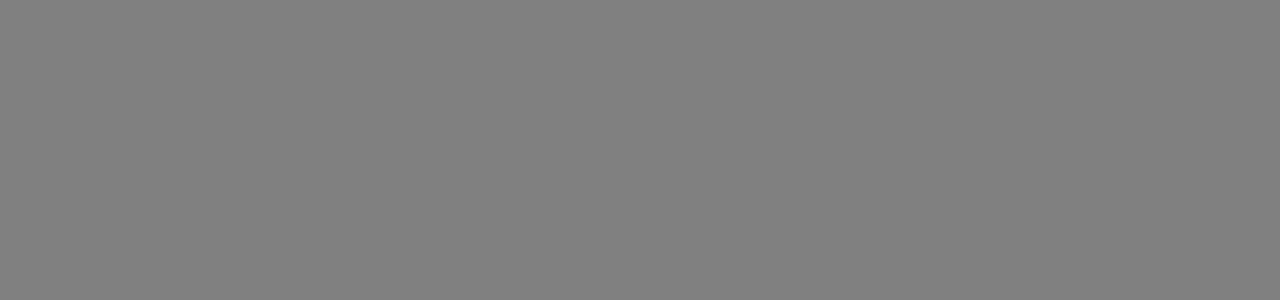
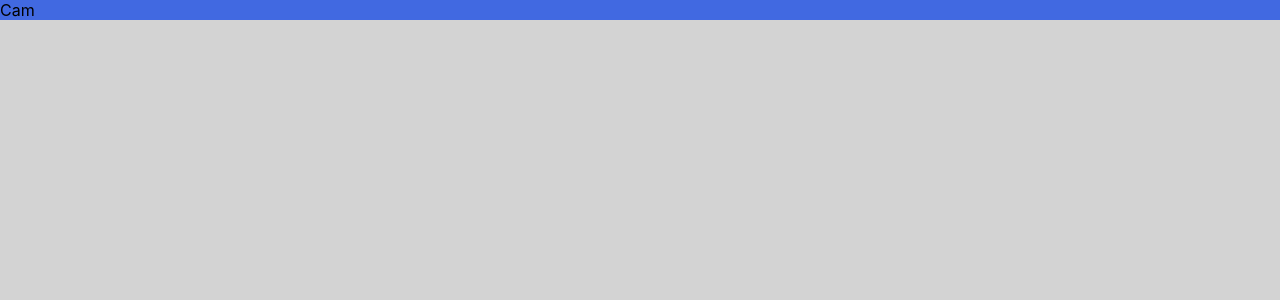
Before and after one commit to Cglowicki/crg-portfolio, a React (Create React App) app: page / in a window 1280 px wide. Shown: the top 300 px of the page. Built offline with nearby package versions, Linux system fonts and the light colour scheme.

Commit message:
change body background color, create intro display component

```diff
--- a/src/App.js
+++ b/src/App.js
@@ -1,8 +1,9 @@
-
+import IntroDisplay from './components/IntroDisplay';
 
 function App() {
   return (
     <div className="App">
+      <IntroDisplay />
     </div>
   );
 }
--- /dev/null
+++ b/src/components/IntroDisplay.jsx
@@ -0,0 +1,10 @@
+import React from 'react';
+import './IntroDisplay.scss';
+
+export default function IntroDisplay() {
+  return (
+    <div className='intro-slide'>
+      Cam
+    </div>
+  );
+};
--- /dev/null
+++ b/src/components/IntroDisplay.scss
@@ -0,0 +1,4 @@
+.intro-slide {
+  background-color: royalblue;
+  width: 100%;
+}
--- a/src/index.css
+++ b/src/index.css
@@ -5,7 +5,7 @@ body {
     sans-serif;
   -webkit-font-smoothing: antialiased;
   -moz-osx-font-smoothing: grayscale;
-  background-color: gray;
+  background-color: lightgrey;
 }
 
 code {
```
